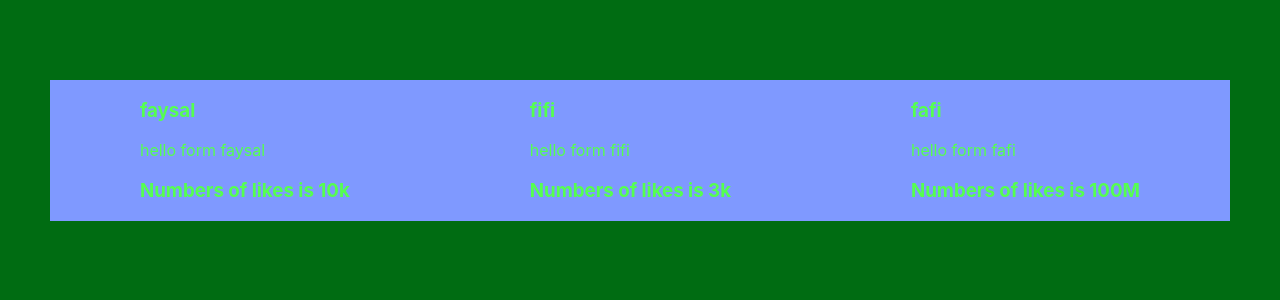
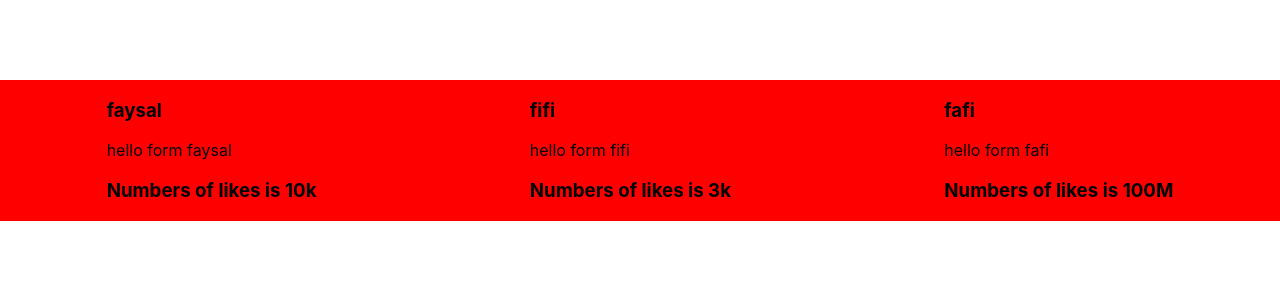
Before and after one commit to faysalsaade/React.js, a React (Create React App) app: page / in a window 1280 px wide. Shown: the top 300 px of the page. Built offline with nearby package versions, Linux system fonts and the light colour scheme.

Commit message:
create new project

```diff
--- a/src/App.css
+++ b/src/App.css
@@ -1,4 +1,4 @@
-body {
+/* body {
   background-color: rgb(0, 108, 18);
 }
 .app {
@@ -20,4 +20,4 @@ body:hover {
   font-size: 20px;
   margin-top: 120px;
   padding: 100px 100px;
-}
+} */
--- a/src/App.js
+++ b/src/App.js
@@ -1,9 +1,15 @@
 import React from "react";
 import Tweet from "./components/tweet";
-import "./App.css";
 function App() {
+  const style = {
+    background: "red",
+    display: "flex",
+    justifyContent: "space-around",
+    alignItems: "center",
+    marginTop: "80px",
+  };
   return (
-    <div className="app">
+    <div style={style}>
       <Tweet
         name="faysal"
         message="hello form faysal"
```
